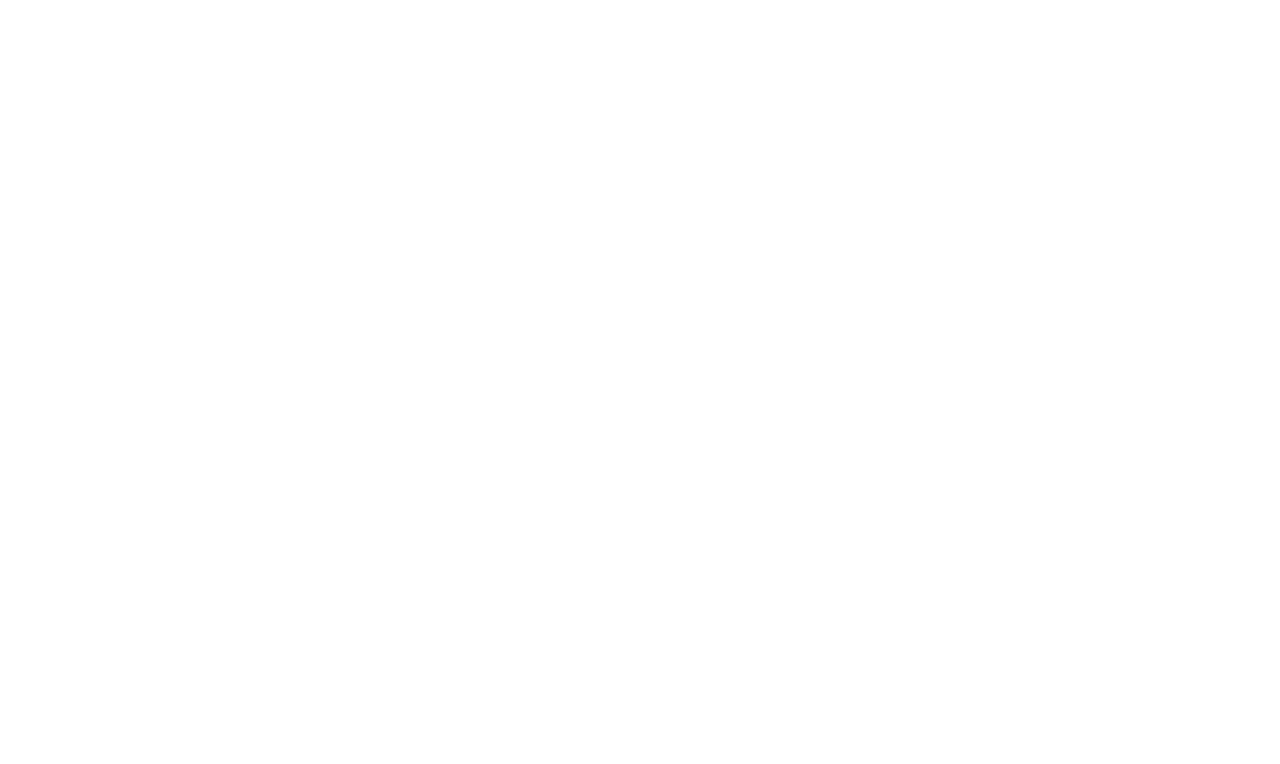
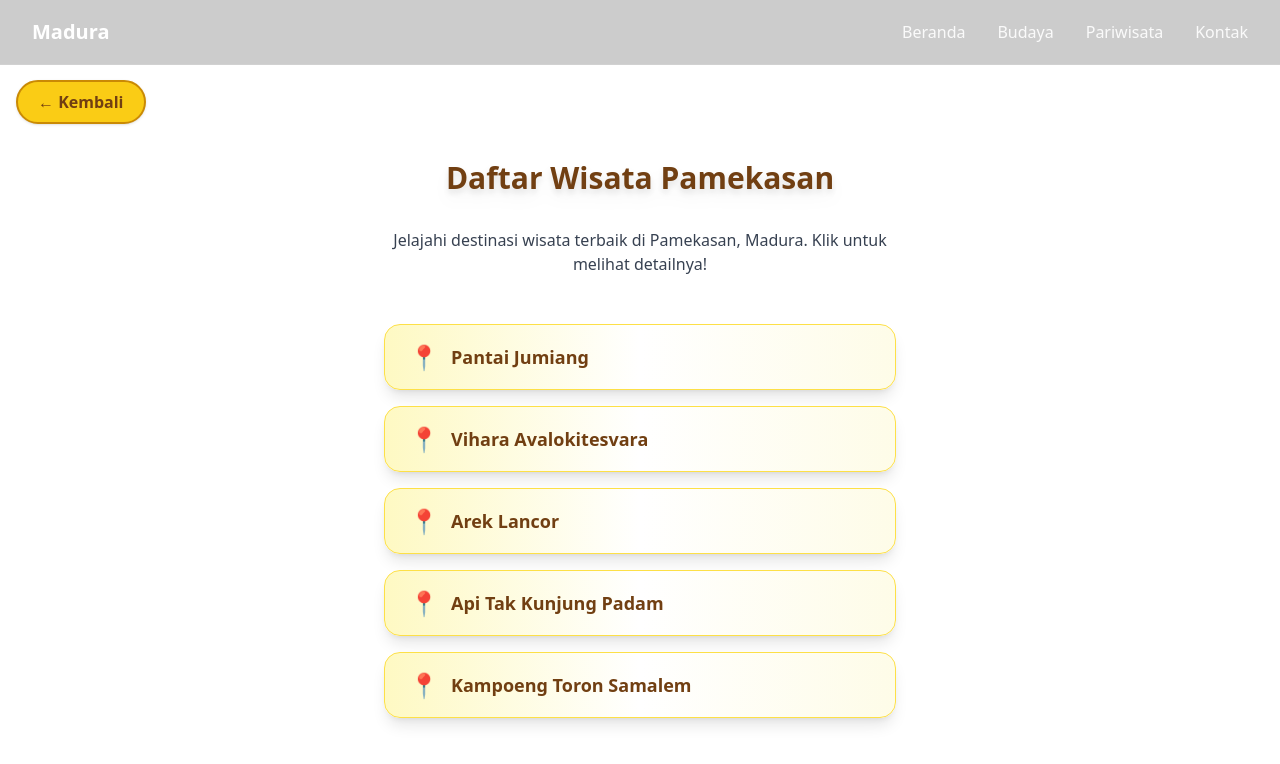
Before and after one commit to DAFAAHMADFAHRISI/Madura-tourism, a React (Vite) app: page /pariwisata/pamekasan in a window 1280 px wide. Before the commit this address had no page. Shown: the top 764 px of the page. Built offline with nearby package versions, Linux system fonts and the light colour scheme.

Commit message:
ListWisataPamekasan

```diff
--- a/src/App.tsx
+++ b/src/App.tsx
@@ -14,6 +14,7 @@
 import GoaLebar from './pages/Pariwisata/Sampang/Goa Lebar';
 import KompleksMakamRatuIbu from './pages/Pariwisata/Sampang/Kompleks Makam Ratu Ibu';
 import AlunAlunTrunojoyoKotaSampang from './pages/Pariwisata/Sampang/Alun Alun Trunojoyo Kota Sampang';
+import ListWisataPamekasan from './pages/Pariwisata/Pamekasan/ListWisataPamekasan';
 
 function App() {
   return (
@@ -34,6 +35,7 @@
         <Route path="/pariwisata/sampang/goa-lebar" element={<GoaLebar />} />
         <Route path="/pariwisata/sampang/kompleks-makam-ratu-ibu" element={<KompleksMakamRatuIbu />} />
         <Route path="/pariwisata/sampang/alun-alun-trunojoyo-kota-sampang" element={<AlunAlunTrunojoyoKotaSampang />} />
+        <Route path="/pariwisata/pamekasan" element={<ListWisataPamekasan />} />
       </Routes>
     </BrowserRouter>
   );
--- a/src/pages/Pariwisata.tsx
+++ b/src/pages/Pariwisata.tsx
@@ -74,6 +74,13 @@
                 >
                   Lihat Wisata
                 </Link>
+              ) : item.title === "Pamekasan" ? (
+                <Link
+                  to="/pariwisata/pamekasan"
+                  className="mt-4 bg-yellow-400 hover:bg-yellow-500 text-yellow-900 font-semibold px-4 py-2 rounded-full transition-all duration-200 shadow self-end text-center"
+                >
+                  Lihat Wisata
+                </Link>
               ) : (
                 <button className="mt-4 bg-yellow-400 hover:bg-yellow-500 text-yellow-900 font-semibold px-4 py-2 rounded-full transition-all duration-200 shadow self-end">Lihat Wisata</button>
               )}
--- /dev/null
+++ b/src/pages/Pariwisata/Pamekasan/ListWisataPamekasan.tsx
@@ -0,0 +1,57 @@
+import { Link } from "react-router-dom";
+import Navbar from "../../../components/Navbar";
+
+const wisataList = [
+  {
+    name: "Pantai Jumiang",
+    path: "/pariwisata/pamekasan/pantai-jumiang"
+  },
+  {
+    name: "Vihara Avalokitesvara",
+    path: "/pariwisata/pamekasan/vihara-avalokitesvara"
+  },
+  {
+    name: "Arek Lancor",
+    path: "/pariwisata/pamekasan/arek-lancor"
+  },
+  {
+    name: "Api Tak Kunjung Padam",
+    path: "/pariwisata/pamekasan/api-tak-kunjung-padam"
+  },
+  {
+    name: "Kampoeng Toron Samalem",
+    path: "/pariwisata/pamekasan/kampoeng-toron-samalem"
+  }
+];
+
+export default function ListWisataPamekasan() {
+  return (
+    <>
+      <Navbar />
+      <Link
+        to="/pariwisata"
+        className="fixed top-20 left-4 z-40 px-5 py-2 bg-yellow-400 hover:bg-yellow-500 text-yellow-900 font-bold rounded-full shadow border-2 border-yellow-600 transition-all text-base"
+        style={{ minWidth: '110px', textAlign: 'center' }}
+      >
+        ← Kembali
+      </Link>
+      <div className="flex flex-col gap-6 p-4 sm:p-8 max-w-xl mx-auto">
+        <h2 className="text-xl sm:text-3xl font-extrabold mb-2 text-yellow-900 text-center drop-shadow-lg mt-32">Daftar Wisata Pamekasan</h2>
+        <p className="text-sm sm:text-base text-gray-700 mb-6 text-center">Jelajahi destinasi wisata terbaik di Pamekasan, Madura. Klik untuk melihat detailnya!</p>
+        <ul className="flex flex-col gap-4">
+          {wisataList.map((wisata) => (
+            <li key={wisata.name}>
+              <Link
+                to={wisata.path}
+                className="flex items-center gap-3 px-4 sm:px-6 py-3 sm:py-4 bg-gradient-to-r from-yellow-100 via-white to-yellow-50 rounded-2xl shadow-lg hover:shadow-2xl hover:scale-[1.03] hover:bg-yellow-200 transition-all border border-yellow-300 text-base sm:text-lg font-semibold text-yellow-900 group"
+              >
+                <span className="text-xl sm:text-2xl">📍</span>
+                <span className="group-hover:underline">{wisata.name}</span>
+              </Link>
+            </li>
+          ))}
+        </ul>
+      </div>
+    </>
+  );
+}
```
Also changed, not shown: src/pages/Pariwisata/Pamekasan/Pantai Jumiang.tsx (added).
